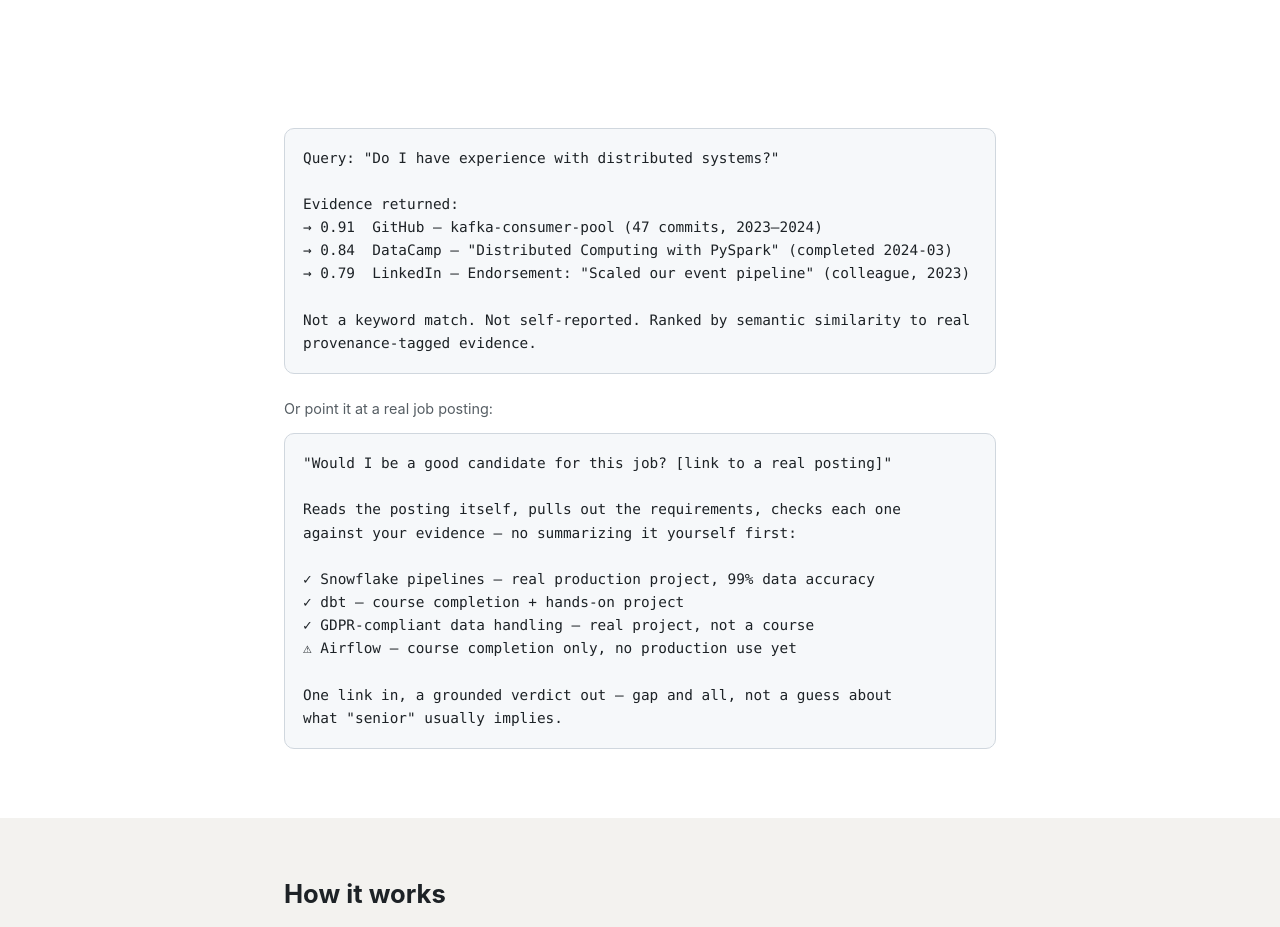
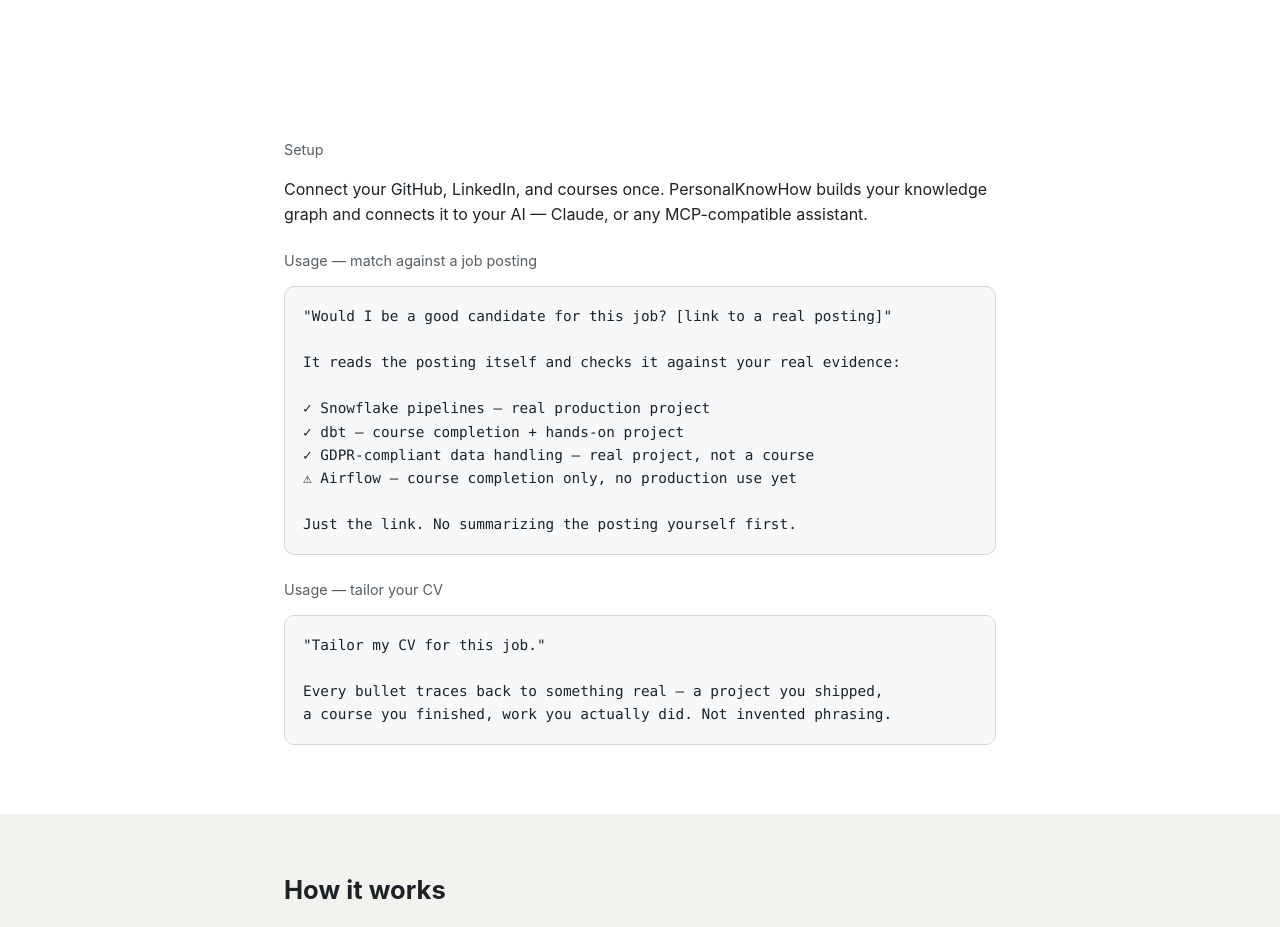
Before and after one commit to Georgi-Petkov/personalknowhow, a website: page site/public/index.html in a window 1280 px wide. Shown: the part 1060-1987 px from the top of the page. Drawn offline with Linux system fonts and the light colour scheme.

Commit message:
Rewrite example section as a simple Setup -> Usage story, drop raw scores
Removed the raw similarity-score numbers (0.91, 0.84, 0.79) from the
example block and the "similarity score" phrase from the hero subhead
-- confusing to non-technical visitors, who are most of the audience.
Restructured around three plain beats instead: Setup (connect your
data once), Usage - match against a job posting (paste a link, done),
Usage - tailor your CV (every bullet traced to real evidence). Left
the "Try the live demo" section's more technical language alone --
that section is explicitly for people setting up the real MCP
connection, a different audience than the hero/example area.

```diff
--- a/site/public/index.html
+++ b/site/public/index.html
@@ -35,7 +35,7 @@
       A static document caps what your AI can know about you. PersonalKnowHow builds a
       queryable knowledge graph instead — your GitHub commits, course completions, and
       project history, structured as evidence. Ask "do I have Django experience?" and get
-      back real proof with a similarity score, not a claim typed into a text box.
+      back real proof, not a claim typed into a text box.
     </p>
     <div class="cta-row">
       <a class="btn btn-primary" href="#waitlist">Unlock Your AI Integration</a>
@@ -106,29 +106,29 @@
 
   <section class="section example">
     <div class="wrap">
-      <pre><code>Query: "Do I have experience with distributed systems?"
+      <p class="example-label">Setup</p>
+      <p>
+        Connect your GitHub, LinkedIn, and courses once. PersonalKnowHow builds your
+        knowledge graph and connects it to your AI — Claude, or any MCP-compatible assistant.
+      </p>
 
-Evidence returned:
-→ 0.91  GitHub — kafka-consumer-pool (47 commits, 2023–2024)
-→ 0.84  DataCamp — "Distributed Computing with PySpark" (completed 2024-03)
-→ 0.79  LinkedIn — Endorsement: "Scaled our event pipeline" (colleague, 2023)
-
-Not a keyword match. Not self-reported. Ranked by semantic similarity to real
-provenance-tagged evidence.</code></pre>
-
-      <p class="example-label">Or point it at a real job posting:</p>
+      <p class="example-label">Usage — match against a job posting</p>
       <pre><code>"Would I be a good candidate for this job? [link to a real posting]"
 
-Reads the posting itself, pulls out the requirements, checks each one
-against your evidence — no summarizing it yourself first:
+It reads the posting itself and checks it against your real evidence:
 
-✓ Snowflake pipelines — real production project, 99% data accuracy
+✓ Snowflake pipelines — real production project
 ✓ dbt — course completion + hands-on project
 ✓ GDPR-compliant data handling — real project, not a course
 ⚠ Airflow — course completion only, no production use yet
 
-One link in, a grounded verdict out — gap and all, not a guess about
-what "senior" usually implies.</code></pre>
+Just the link. No summarizing the posting yourself first.</code></pre>
+
+      <p class="example-label">Usage — tailor your CV</p>
+      <pre><code>"Tailor my CV for this job."
+
+Every bullet traces back to something real — a project you shipped,
+a course you finished, work you actually did. Not invented phrasing.</code></pre>
     </div>
   </section>
 
```
